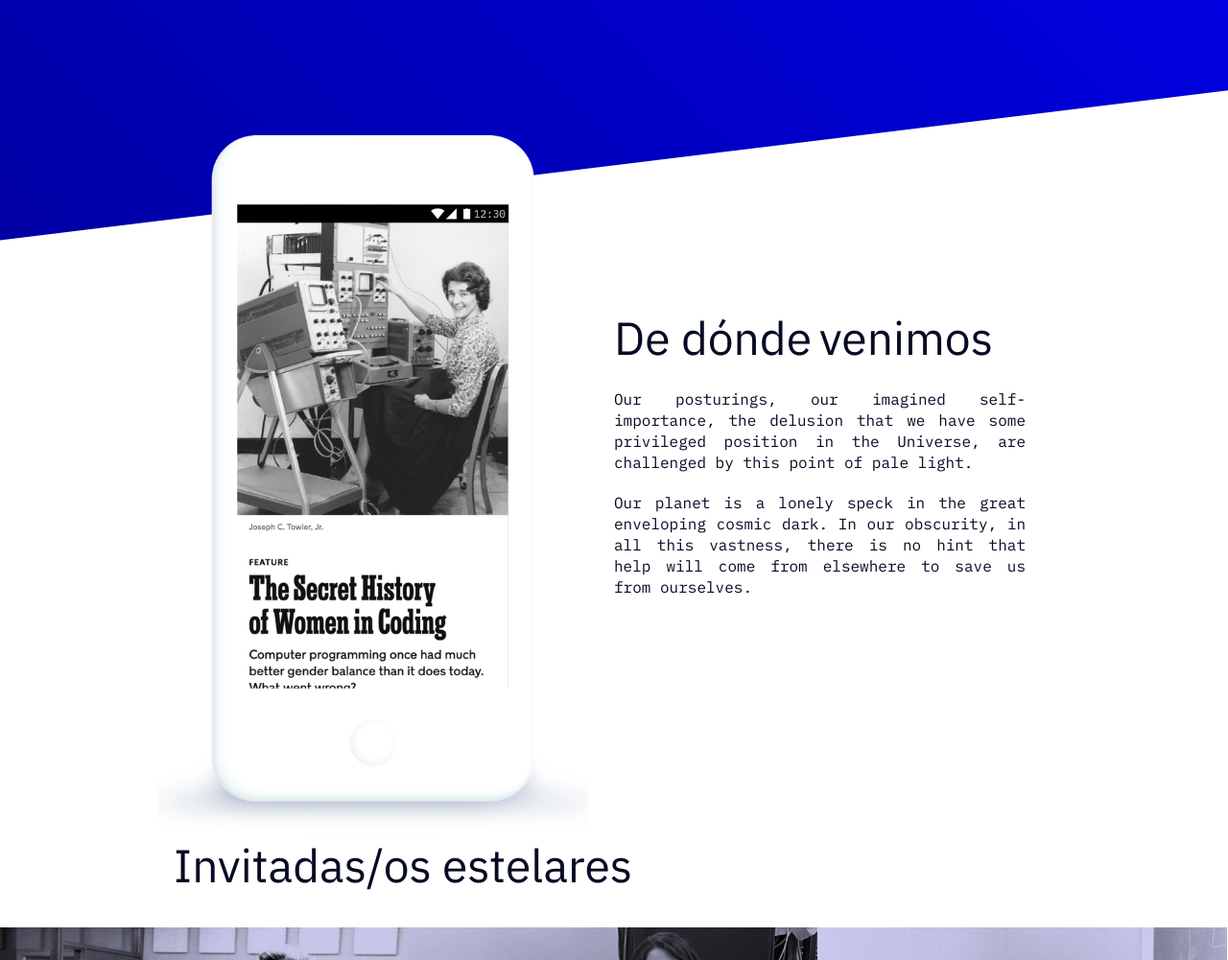
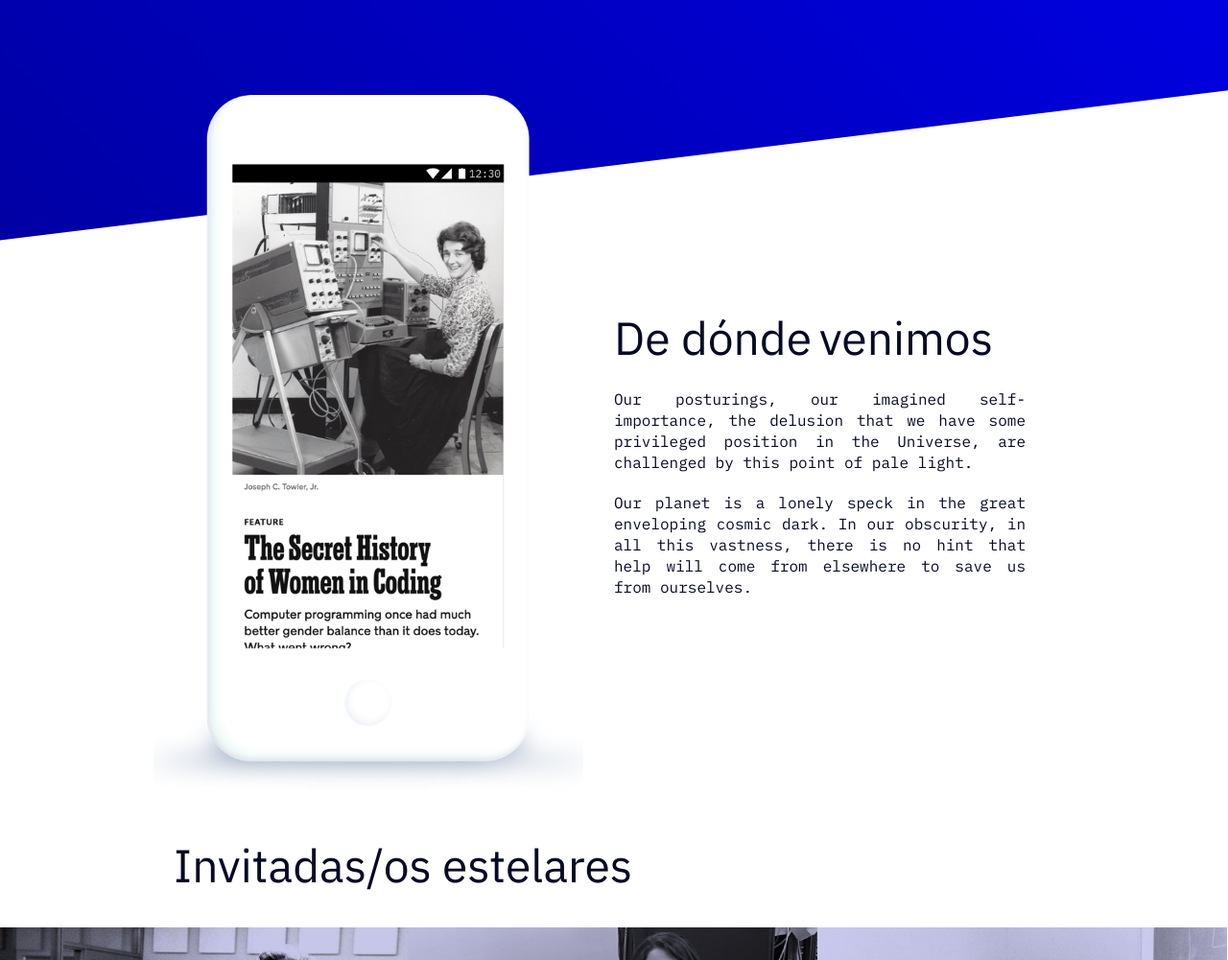
Before and after one commit to pailinabarher/pailinabarher.github.io, a plain HTML site: page index.html in a window 1280 px wide. Shown: the part 1224-2225 px from the top of the page at 96% size. Drawn offline with Linux system fonts and the light colour scheme.

Commit message:
archivos cambiados

```diff
--- a/styles/styles.scss
+++ b/styles/styles.scss
@@ -332,20 +332,6 @@ iframe {
 }
 
 #div-phone {
-    width: 100%;
-
-    display: block;
-    max-width: 950px;
-    margin: auto;
-    transform: translateY(-20%);
-}
-
-#phone {
-    width: 100%;
-}
-
-/*
-#div-phone {
     display: flex;
     justify-content: center;
     height: 120vw;
@@ -355,7 +341,7 @@ iframe {
     width: 96vw;
     height: 140vw;
     bottom: 15vh;
-}*/
+}
 
 .contenedor-2 {
     display: grid;
@@ -452,7 +438,7 @@ footer {
 }
 
 /*tablet*/
-@media screen and (min-width: 760px) {
+@media screen and (min-width: 640px) {
 
     .contenedor-header {
         .logo {
```
Also changed, not shown: styles/styles.css, 1 other file.
